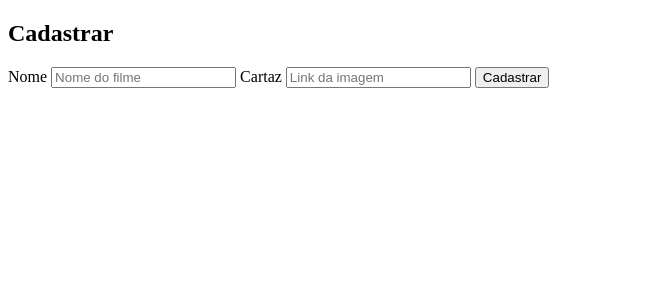
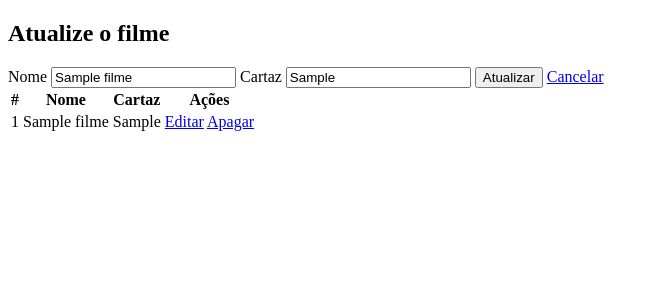
Before and after one commit to cauacampos/Projeto---Cat-logo, a Flask app: page /edit/1 in a window 1280 px wide. Shown: the top 300 px of the page, without its empty margins (0-659 px from the left). Run offline with Flask 2, Linux system fonts and the light colour scheme; the visitor is signed in with stand-in values (Sample User, id 1); tables that the repository leaves empty hold one stand-in row (values such as "Sample post").

Commit message:
marcação da página adm

```diff
--- a/templates/adm.html
+++ b/templates/adm.html
@@ -10,20 +10,82 @@
 
 <body>
     <section>
-            <form action='/adm' method="POST">
+        <!-- {% with messages = get_flashed_messages() %}
+          {% if messages %}
+            <ul class=flashes>
+            {% for message in messages %}
+              <li>{{ message }}</li>
+            {% endfor %}
+            </ul>
+          {% endif %}
+        {% endwith %} -->
 
-                <h1>Cadastrar</h1>
+        <!-- <a href="/" id="config"><i class="fa fa-home" aria-hidden="true"></i></a> -->
+        {% if filme == '' %}
+        <form action="/new" method="POST">
+        <h1>Cadastre um novo filme</h1>
+        {% else %}
+        <form action="/edit/{{filme.id}}" method="POST">
+        <h1>Atualize o filme</h1>
+        {% endif %}
 
-                <label for="nome">Nome</label>
-                <input type="text" placeholder="Nome do filme" id="nome" name="nome">
+          <label for="nome">Nome</label>
+          <input type="text" placeholder="Nome do filme" id="nome" name="nome" value="{{filme.nome}}">
 
-                <label for="imagem">Cartaz</label>
-                <input type="text" placeholder="Link da imagem" id="imagem" name="imagem">
+          <label for="cartaz">Cartaz</label>
+          <input type="text" placeholder="Link da imagem" id="cartaz" name="cartaz" value="{{filme.cartaz}}">
 
-                <button type="submit">Cadastrar</button>
+          {% if filme == '' %}
+          <button type="submit">Cadastrar</button>
+          {% else %}
+          <button type="submit">Atualizar</button>
+          <a href="/adm">Cancelar</a>
+          {% endif %}
+        </form>
+      </section>
 
-            </form>
-    </section>
+      <section>
+        <table>
+
+          <thead>
+            <tr>
+              <th>#</th>
+              <th>Nome</th>
+              <th>Cartaz</th>
+              <th>Ações</th>
+            </tr>
+          </thead>
+
+          <tbody>
+            {% for f in filmes %}
+            <tr>
+              <td>{{f.id}}</td>
+              <td>{{f.nome}}</td>
+              <td>{{f.cartaz}}</td>
+              <td>
+                <a href="/edit/{{f.id}}">Editar</a>
+                <a href="/{{f.id}}">Apagar</a>
+              </td>
+            </tr>
+            {% endfor %}
+          </tbody>
+
+        </table>
+      </section>
+
+      {% if filmeDel != undefined %}
+      <section>
+        <div>
+          <a href="/adm" id="fechar"><i></i></a>
+          <h2>Confirmação</h2>
+          <p>Deseja realmente apagar o filme: {{filmeDel.nome}}</p>
+          <div>
+            <a href="/adm">Cancelar</a>
+            <a href="/delete/{{filmeDel.id}}">Apagar</a>
+          </div>
+        </div>
+      </section>
+      {% endif %}
 </body>
 
 </html>
```
